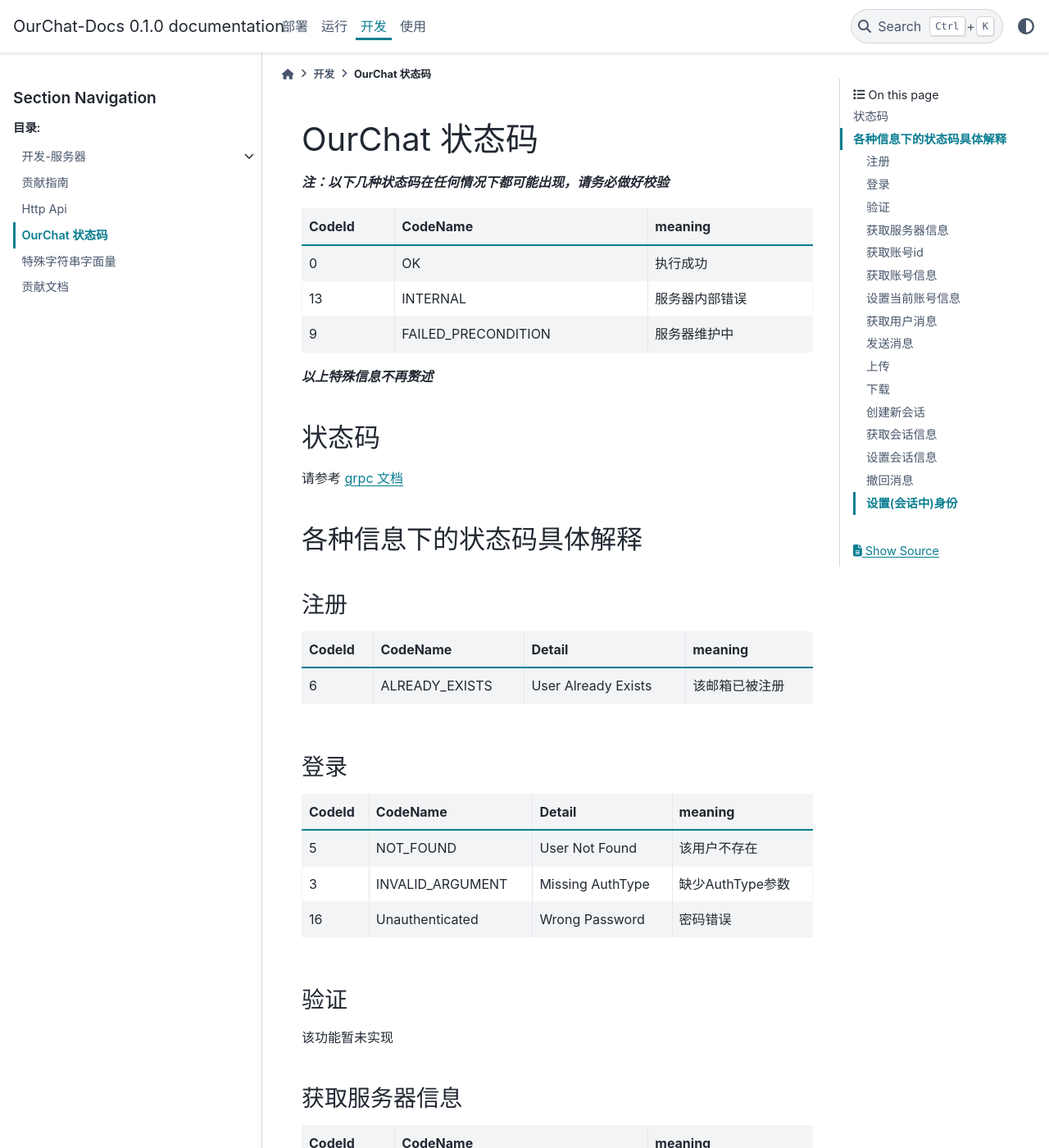
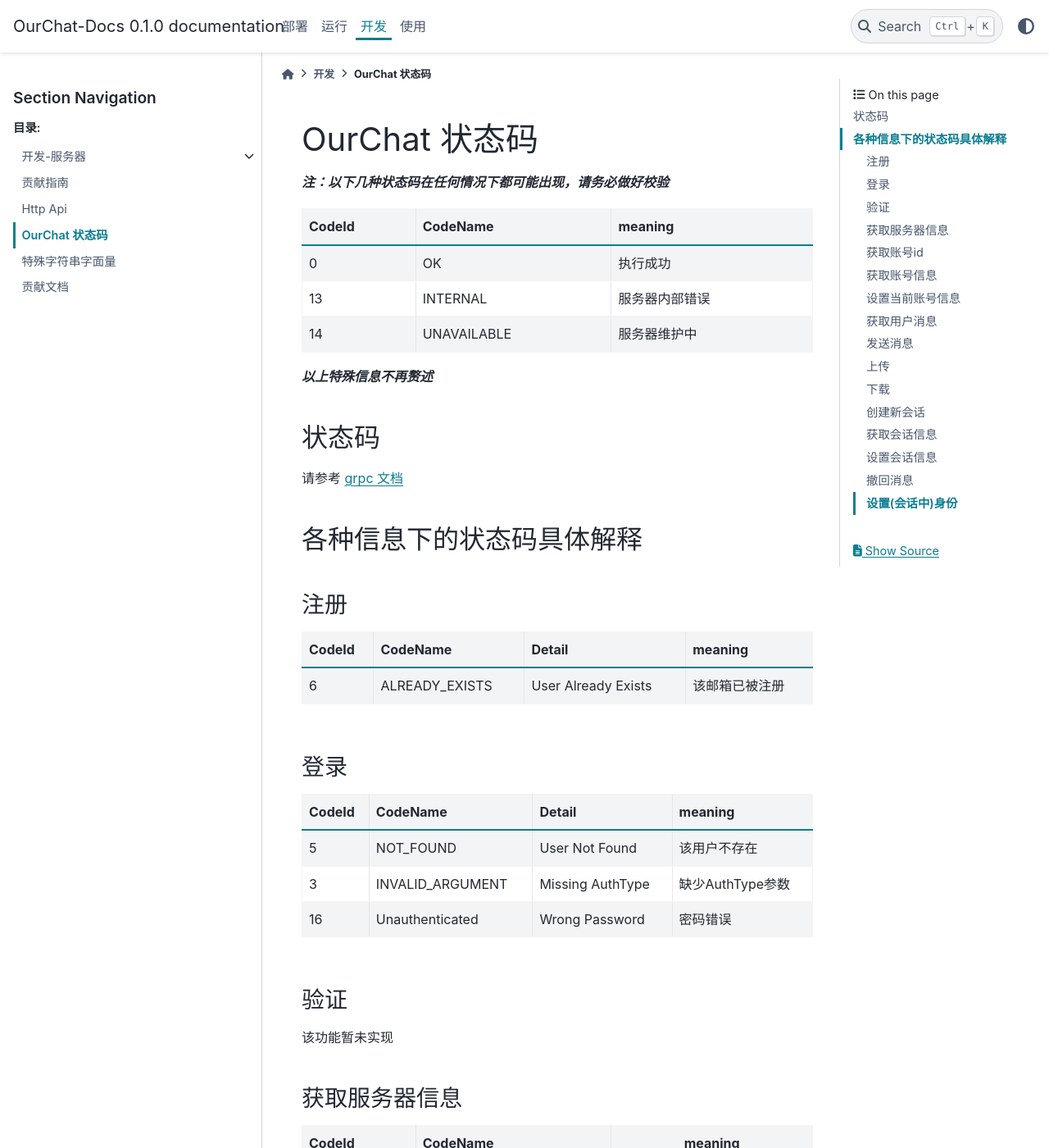
Before and after one commit to SkyUOI/OurChat-Docs, a Sphinx documentation site: the page built from docs/source/docs/development/status_code.md, in a window 1280 px wide and 1400 px high. Shown: the whole window at 82% size. Built offline with Sphinx 7.4.7 and the PyData theme 0.15.4, drawn with Linux system fonts in a browser that asks for light colours; some of the changed text lies outside the part shown.

Commit message:
change the status code of "Under Maintenance"

```diff
--- a/docs/source/docs/development/status_code.md
+++ b/docs/source/docs/development/status_code.md
@@ -2,11 +2,11 @@
 
 **_注：以下几种状态码在任何情况下都可能出现，请务必做好校验_**
 
-| CodeId | CodeName            | meaning        |
-| :----- | :------------------ | :------------- |
-| 0      | OK                  | 执行成功       |
-| 13     | INTERNAL            | 服务器内部错误 |
-| 9      | FAILED_PRECONDITION | 服务器维护中   |
+| CodeId | CodeName    | meaning        |
+| :----- | :---------- | :------------- |
+| 0      | OK          | 执行成功       |
+| 13     | INTERNAL    | 服务器内部错误 |
+| 14     | UNAVAILABLE | 服务器维护中   |
 
 **_以上特殊信息不再赘述_**
 
@@ -36,11 +36,11 @@
 
 ### 获取服务器信息
 
-| CodeId | CodeName            | meaning        |
-| :----- | :------------------ | :------------- |
-| 0      | OK                  | 执行成功       |
-| 13     | INTERNAL            | 服务器内部错误 |
-| 9      | FAILED_PRECONDITION | 服务器维护中   |
+| CodeId | CodeName    |    meaning     |
+| :----- | :---------- | :------------: |
+| 0      | OK          |    执行成功    |
+| 13     | INTERNAL    | 服务器内部错误 |
+| 14     | UNAVAILABLE |  服务器维护中  |
 
 ### 获取账号id
 
```
Also changed, not shown: 1 other file.
